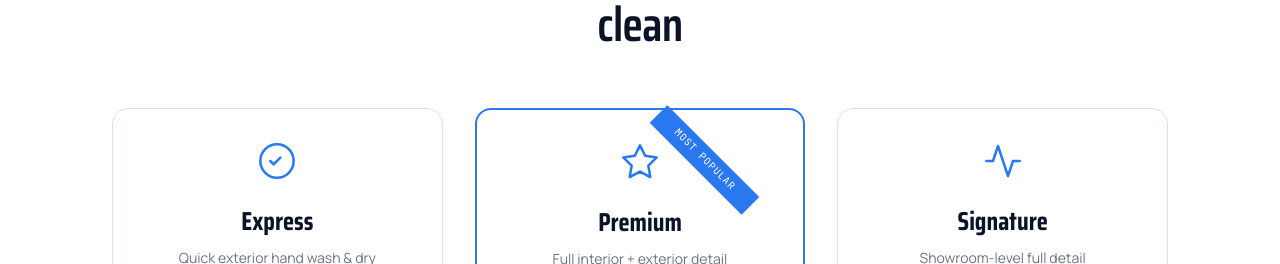
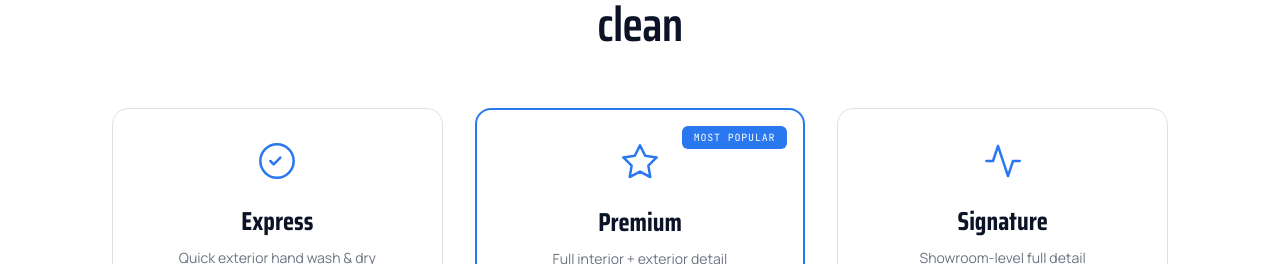
Before and after one commit to kentodevlab/atlasgloss, a Next.js app: page /en in a window 1280 px wide. Shown: the part 1104-1368 px from the top of the page. Built offline with nearby package versions, Linux system fonts and the light colour scheme; no server answers.

Commit message:
Fix badge: inside card top-right, no overhang, no rotation

```diff
--- a/src/components/ui/ServiceCard.tsx
+++ b/src/components/ui/ServiceCard.tsx
@@ -34,7 +34,7 @@ export default function ServiceCard({ service }: ServiceCardProps) {
   return (
     <div className={`relative bg-surface border rounded-[16px] p-5 md:p-8 text-center transition-all duration-200 hover:-translate-y-1 hover:shadow-[0_12px_32px_rgba(15,37,71,0.16),0_4px_8px_rgba(15,37,71,0.06)] ${service.featured ? 'border-blue-bright border-2' : 'border-border'}`}>
       {service.featured && svc.badge && (
-        <span className="absolute -top-3 right-6 bg-blue-bright text-white font-[family-name:var(--font-mono)] text-[10px] tracking-[0.08em] px-4 md:px-6 py-1.5 rotate-45 origin-bottom-left text-center leading-tight whitespace-nowrap">
+        <span className="absolute top-4 right-4 bg-blue-bright text-white font-[family-name:var(--font-mono)] text-[10px] tracking-[0.08em] px-3 py-1 rounded-md">
           {svc.badge[locale]}
         </span>
       )}
```
